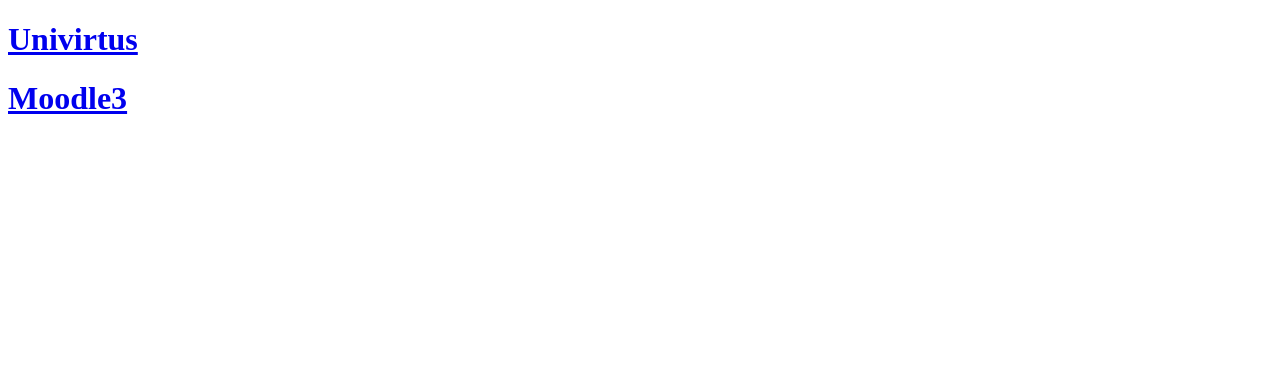
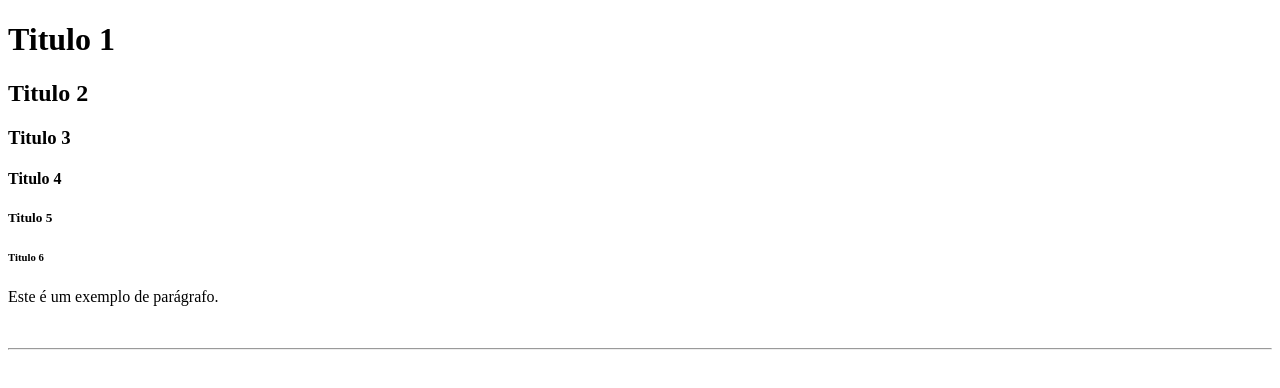
Before and after one commit to marconssin/ProjetoWeb, a plain HTML site: page ProjetoWeb/index.html in a window 1280 px wide. Drawn offline with Linux system fonts and the light colour scheme.

Commit message:
alterações diversas

```diff
--- a/ProjetoWeb/index.html
+++ b/ProjetoWeb/index.html
@@ -1,11 +1,19 @@
 <!DOCTYPE html>
-<html>
+<html lang="pt-br">
 	<head>
-		<meta charset="UTF-8"/>
-		<title>Michel Marconssin</title>
+		<meta charset="UTF-8">
+		<meta name="viewport" content="width=device-width, initialscale=1.0">
+		<title>Curriculum Vitae de Michel Marconssin dos Santos</title>
 	</head>
 	<body>
-	<a href="https://univirtus.uninter.com"><h1>Univirtus</h1></a>
-    <a href="https://ead.utfpr.edu.br"><h1>Moodle3</h1></a>
+		<h1>Titulo 1</h1>
+		<h2>Titulo 2</h2>
+		<h3>Titulo 3</h3>
+		<h4>Titulo 4</h4>
+		<h5>Titulo 5</h5>
+ 		<h6>Titulo 6</h6>
+		<p>Este é um exemplo de parágrafo.</p>
+		<br>
+		<hr>
 	</body>
 </html>
```
